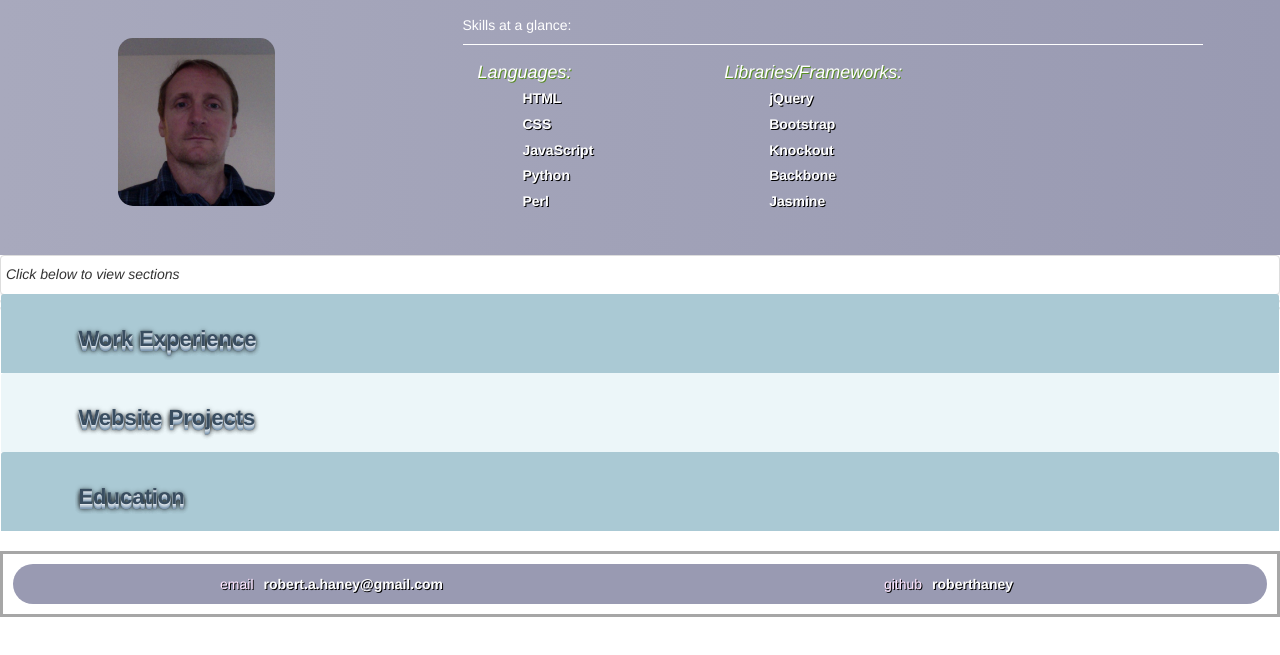
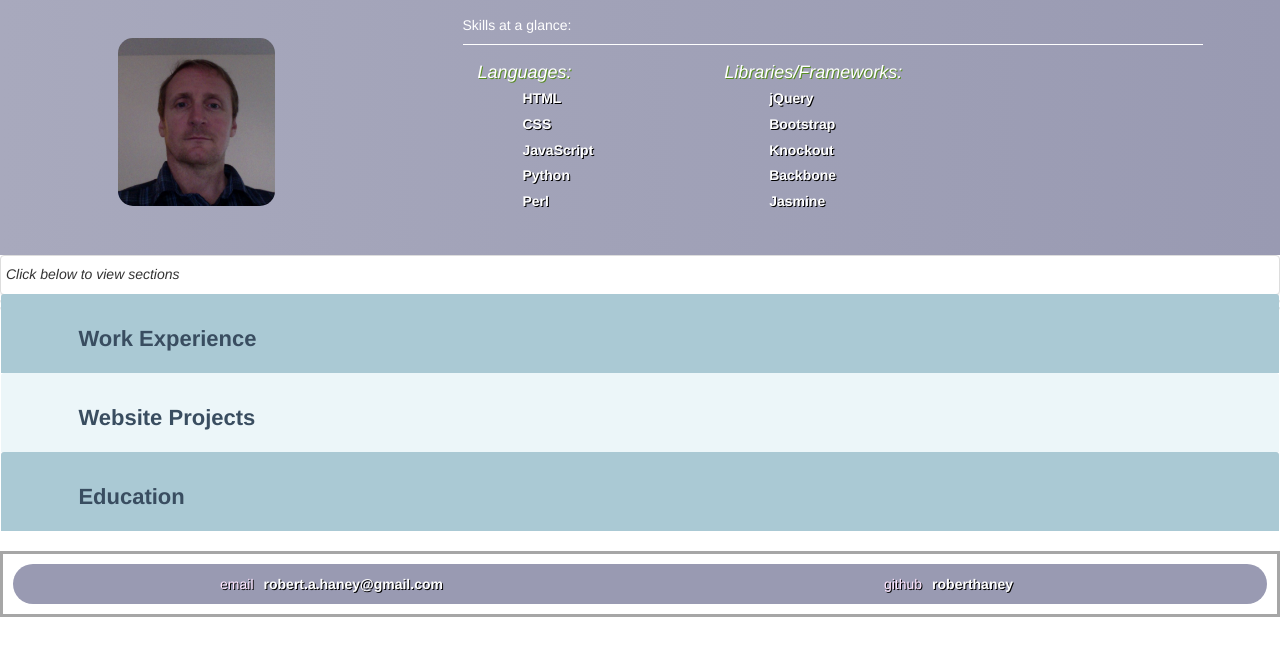
Before and after one commit to roberthaney/roberthaney.github.io, a plain HTML site: page index.html in a window 1280 px wide. Shown: the part 115-770 px from the top of the page. Drawn offline with Linux system fonts and the light colour scheme.

Commit message:
style: changed section headers

```diff
--- a/css/style.css
+++ b/css/style.css
@@ -71,9 +71,6 @@ footer {
 .section-head-text {
 	color: #394d60;
 	font-size: 22px;
-  text-shadow: 0 1px 0 #dfe6ec, 0 2px 0 #bfccd9, 0 3px 0 #afc0cf, 0 4px 0 #8fa6bc, 0 5px 0 #809ab3,
-  0 5px 1px rgba(0,0,0,.5), 0 0 5px rgba(0,0,0,.4), 0 1px 3px rgba(0,0,0,.3), 0 3px 5px rgba(0,0,0,.3),
-  0 5px 5px rgba(0,0,0,.3), 0 5px 5px rgba(0,0,0,.3), 0 5px 5px rgba(0,0,0,.3);
 }
 
 .date-text {
```
Also changed, not shown: js/resumeBuilder.js (line endings or trailing spaces), 1 other file.
